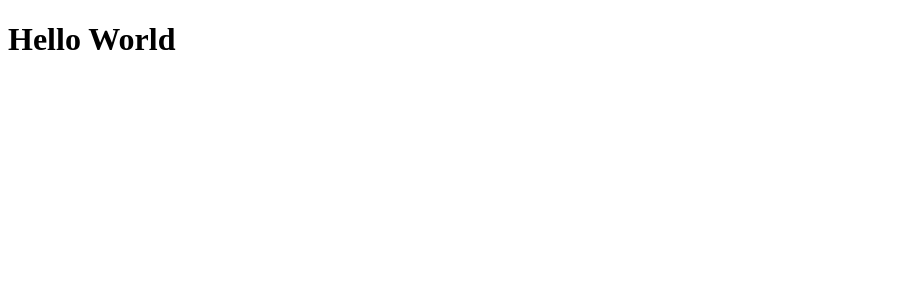
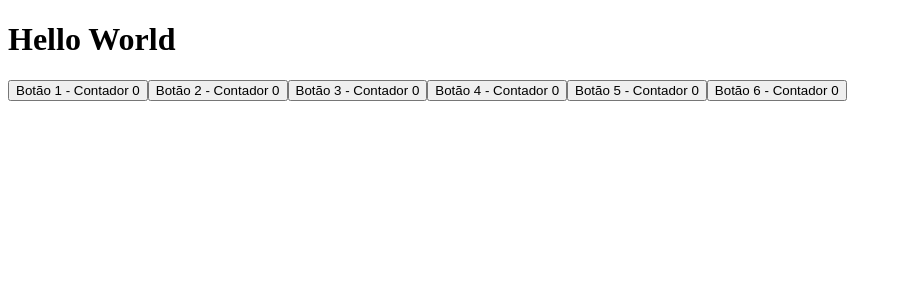
Before and after one commit to henriquecrono/let-me-ask, a React (Create React App) app: page / in a window 1280 px wide. Shown: the top 300 px of the page, without its empty margins (0-902 px from the left). Built offline with nearby package versions, Linux system fonts and the light colour scheme.

Commit message:
create Button component

```diff
--- a/src/App.tsx
+++ b/src/App.tsx
@@ -1,5 +1,17 @@
+import { Button } from './components/Button';
+
+
 export function App() {
   return (
-    <h1>Hello World</h1>
+    <div>
+      <h1>Hello World</h1>
+
+      <Button>Botão 1</Button>
+      <Button>Botão 2</Button>
+      <Button>Botão 3</Button>
+      <Button>Botão 4</Button>
+      <Button>Botão 5</Button>
+      <Button>Botão 6</Button>
+    </div>
   );
 }
--- /dev/null
+++ b/src/components/Button/index.tsx
@@ -0,0 +1,20 @@
+import { useState } from 'react';
+
+
+type ButtonProps = {
+  children: string;
+}
+
+export function Button(props: ButtonProps) {
+  const [counter, setCounter] = useState(0);
+
+  const increase = () => {
+    setCounter(counter + 1);
+  };
+
+  return (
+    <button onClick={increase}>
+      {props.children} - Contador {counter}
+    </button>
+  )
+}
```
Also changed, not shown: 1 other file (tests, documents, lock files or other folders).
